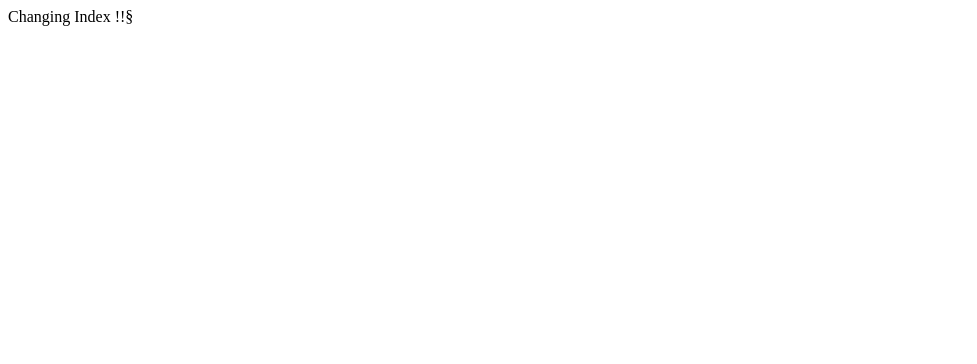
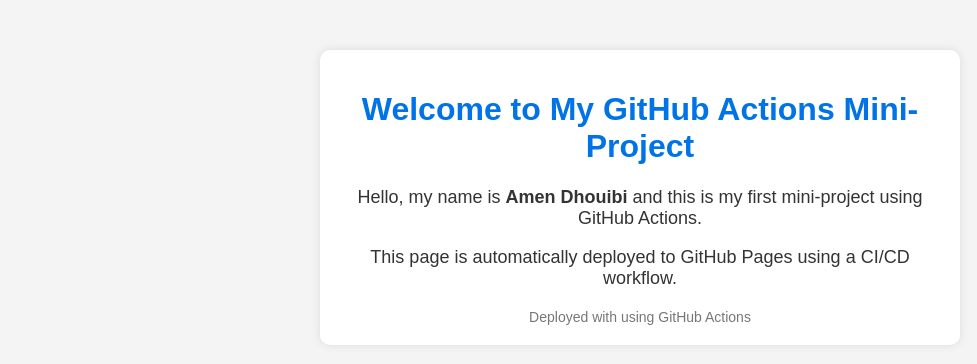
Before and after one commit to AmenDhouibi/gh-deployment-workflow, a plain HTML site: page index.html in a window 1280 px wide. Shown: the whole page, without its empty margins (0-977 px from the left). Drawn offline with Linux system fonts and the light colour scheme.

Commit message:
Final Index

```diff
--- a/index.html
+++ b/index.html
@@ -1,10 +1,47 @@
 <!DOCTYPE html>
 <html lang="en">
 <head>
-  <meta charset="UTF-8">
-  <title>Hello, GitHub Actions!</title>
+    <meta charset="UTF-8">
+    <meta name="viewport" content="width=device-width, initial-scale=1.0">
+    <title>Amen Dhouibi - GitHub Actions Mini-Project</title>
+    <style>
+        body {
+            font-family: Arial, sans-serif;
+            text-align: center;
+            margin: 0;
+            padding: 0;
+            background-color: #f4f4f4;
+            color: #333;
+        }
+        .container {
+            max-width: 600px;
+            margin: 50px auto;
+            background: white;
+            padding: 20px;
+            border-radius: 10px;
+            box-shadow: 0 0 10px rgba(0, 0, 0, 0.1);
+        }
+        h1 {
+            color: #0073e6;
+        }
+        p {
+            font-size: 18px;
+        }
+        .footer {
+            margin-top: 20px;
+            font-size: 14px;
+            color: #777;
+        }
+    </style>
 </head>
 <body>
-  Changing Index !!§
+
+    <div class="container">
+        <h1>Welcome to My GitHub Actions Mini-Project</h1>
+        <p>Hello, my name is <strong>Amen Dhouibi</strong> and this is my first mini-project using GitHub Actions.</p>
+        <p>This page is automatically deployed to GitHub Pages using a CI/CD workflow.</p>
+        <div class="footer">Deployed with using GitHub Actions</div>
+    </div>
+
 </body>
 </html>
```
